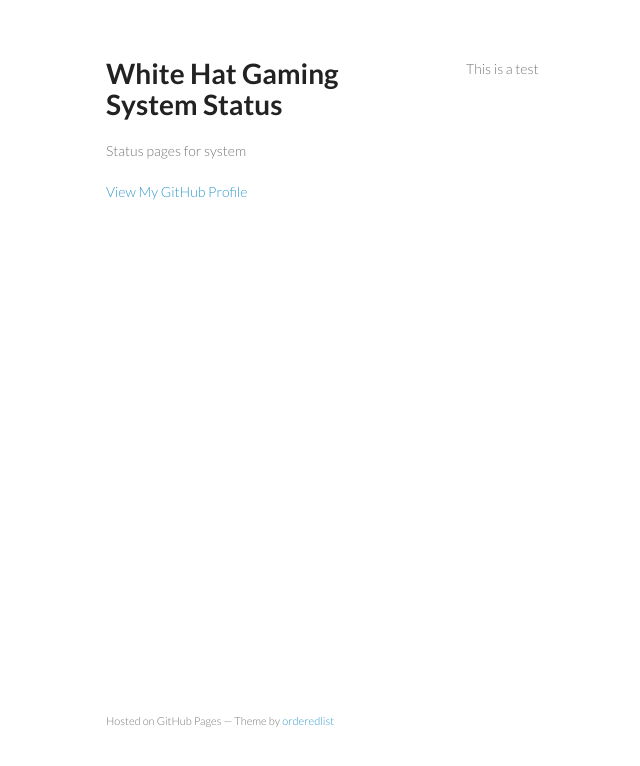
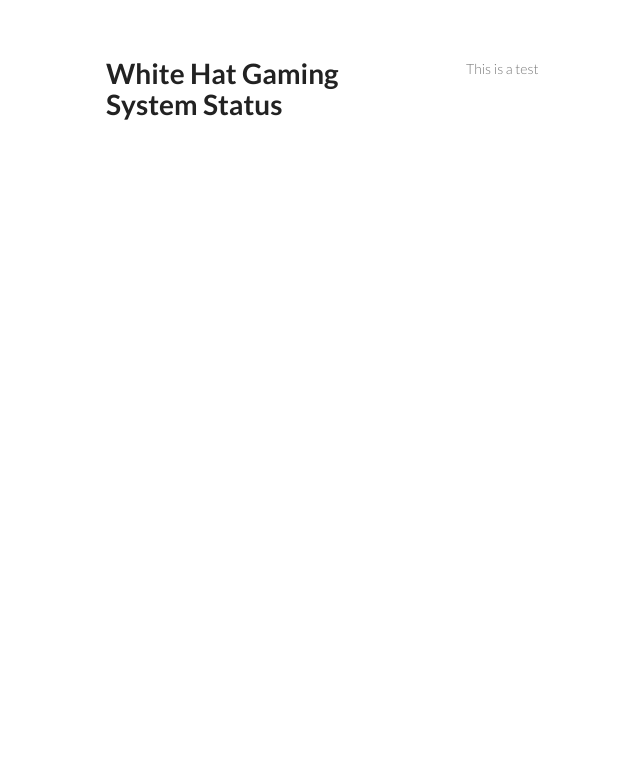
Before and after one commit to whitehatgaming/whitehatgaming.github.io, a plain HTML site: page index.html in a window 1280 px wide. Shown: the whole page, without its empty margins (104-744 px from the left). Drawn offline with Linux system fonts and the light colour scheme.

Commit message:
Remove unwanted bits

```diff
--- a/index.html
+++ b/index.html
@@ -16,18 +16,10 @@
     <div class="wrapper">
       <header>
         <h1>White Hat Gaming System Status</h1>
-        <p>Status pages for system</p>
-
-
-        <p class="view"><a href="https://github.com/whitehatgaming">View My GitHub Profile</a></p>
-
       </header>
       <section>
         <p>This is a test</p>
       </section>
-      <footer>
-        <p><small>Hosted on GitHub Pages &mdash; Theme by <a href="https://github.com/orderedlist">orderedlist</a></small></p>
-      </footer>
     </div>
     <script src="javascripts/scale.fix.js"></script>
 
```
